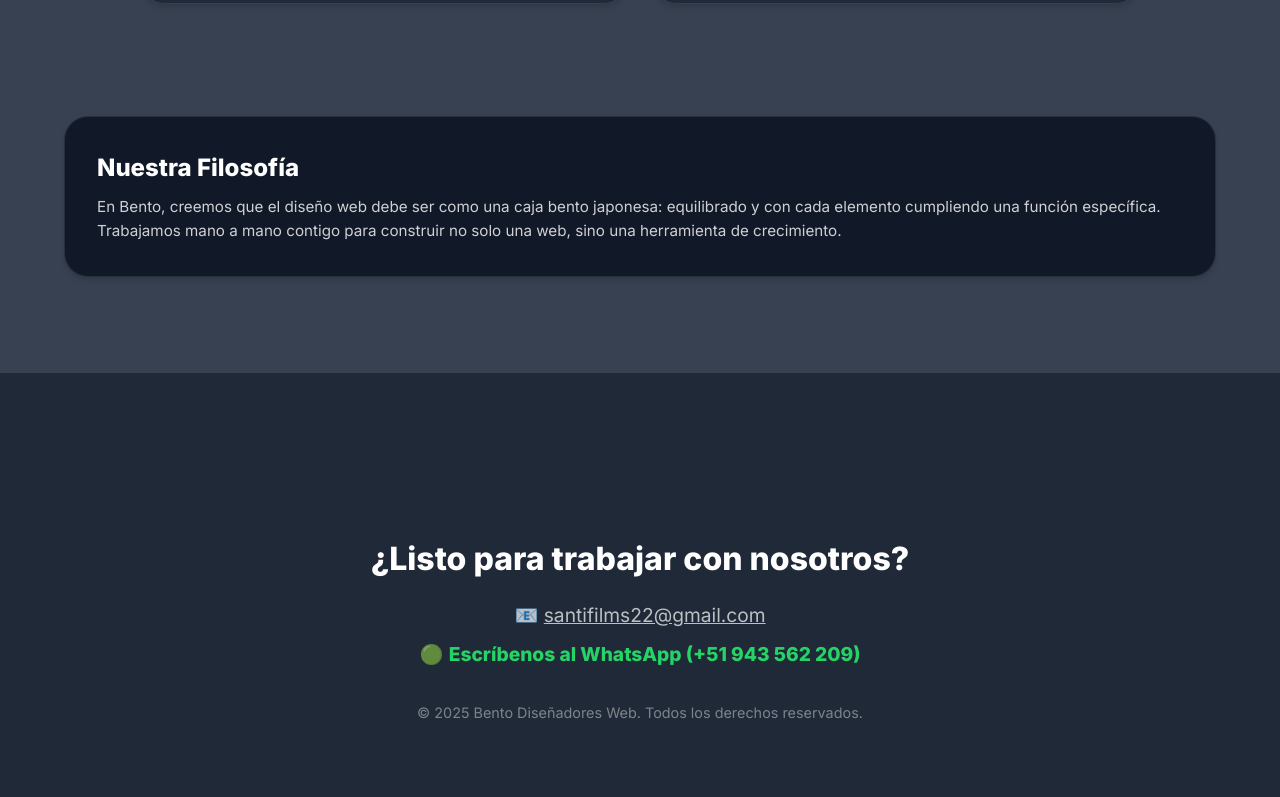
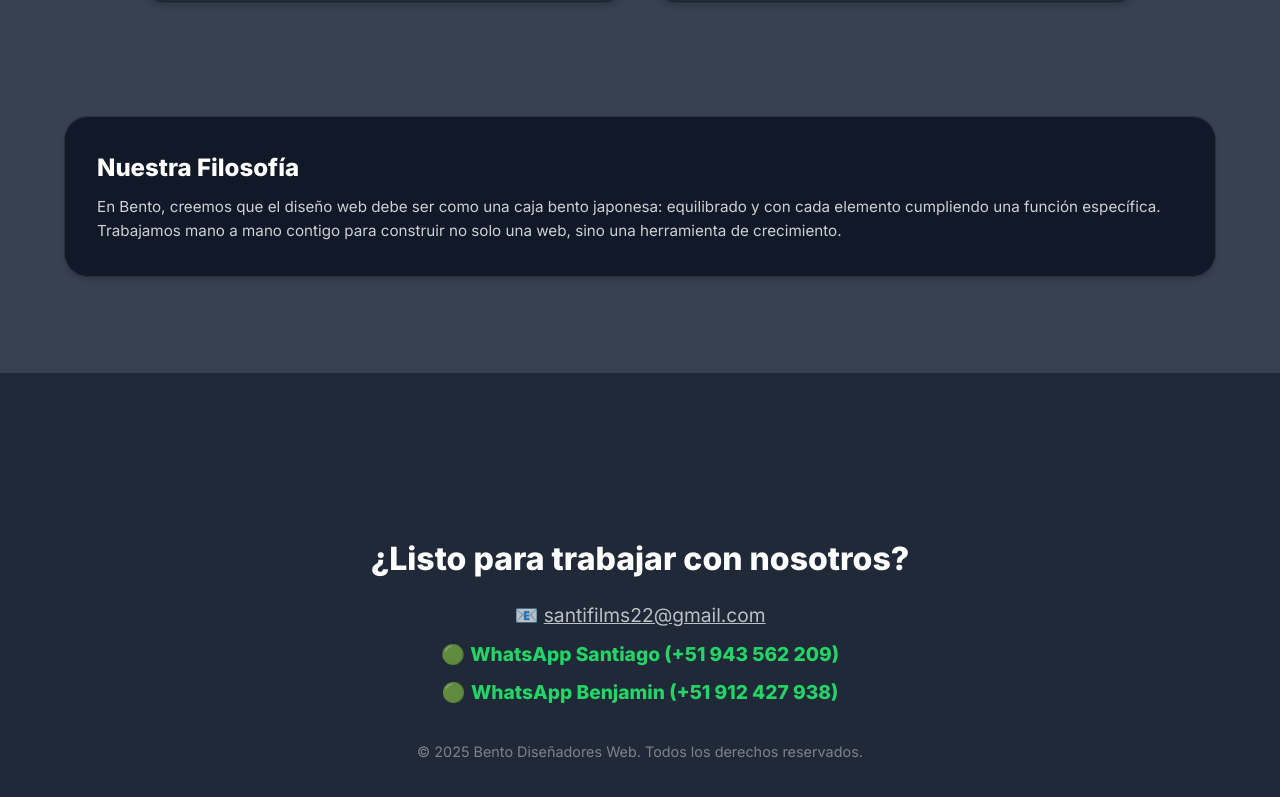
Before and after one commit to Tato2531/Bento_web, a plain HTML site: page index.html in a window 1280 px wide. Shown: the part 1527-2324 px from the top of the page. Drawn offline with Linux system fonts and the light colour scheme.

Commit message:
Revise index.html structure and content(poner el numero de benyi)
si

```diff
--- a/index.html
+++ b/index.html
@@ -59,13 +59,21 @@
         <h2>¿Listo para trabajar con nosotros?</h2>
 <div style="margin-bottom: 2rem;">
     <p style="font-size: 1.2rem; margin-bottom: 0.5rem;">
-                📧 <a href="mailto:santifilms22@gmail.com" style="text-decoration: underline;">santifilms22@gmail.com</a>
+        📧 <a href="santifilms22@gmail.com" style="text-decoration: underline;">santifilms22@gmail.com</a>
     </p>
+
+    <p style="font-size: 1.2rem; margin-bottom: 0.5rem;">
+        🟢 <a href="https://wa.me/51943562209" target="_blank" style="text-decoration: none; color: #25D366; font-weight: bold;">
+            WhatsApp Santiago (+51 943 562 209)
+        </a>
+    </p>
+
     <p style="font-size: 1.2rem;">
-                🟢 <a href="https://wa.me/51943562209" target="_blank" style="text-decoration: none; color: #25D366; font-weight: bold;">
-                    Escríbenos al WhatsApp (+51 943 562 209)
+        🟢 <a href="https://wa.me/51912427938" target="_blank" style="text-decoration: none; color: #25D366; font-weight: bold;">
+            WhatsApp Benjamin (+51 912 427 938)
         </a>
     </p>
 </div>
         <p style="opacity: 0.6; font-size: 0.9rem;">© 2025 Bento Diseñadores Web. Todos los derechos reservados.</p>
+
     </footer>
```
Lines whose indentation alone changed are shown as unchanged.
